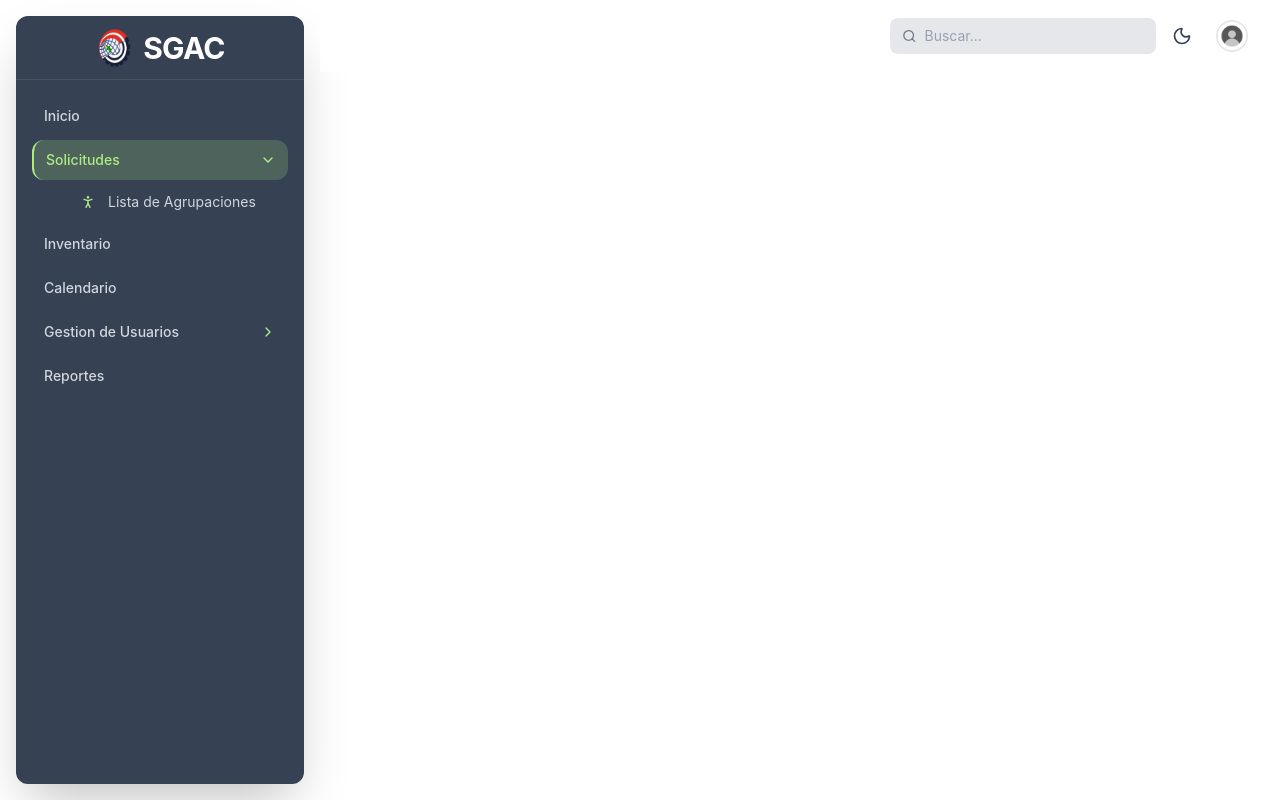
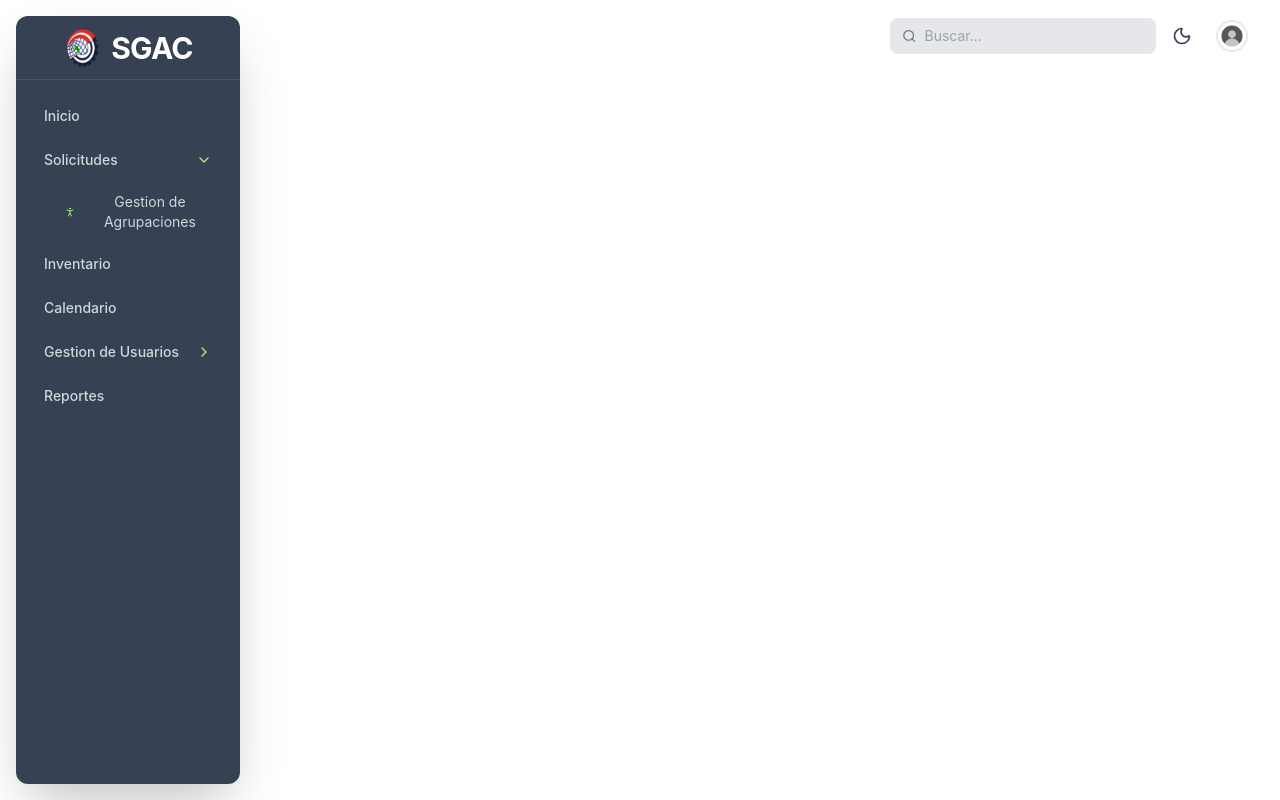
Before and after one commit to paulapgarciazzz/GAC-CTP-Corralillo, a React (Vite) app in the folder frontend/GAC-Frontend/: page /dashboard in a window 1280 px wide. Both pictures are taken after a click on the button "Solicitudes". Built offline with nearby package versions, Linux system fonts and the light colour scheme.

Commit message:
fix: arreglos en el resaltado de las opciones de la sidebar

```diff
--- a/frontend/GAC-Frontend/src/modulos/dashboard/components/Sidebar.jsx
+++ b/frontend/GAC-Frontend/src/modulos/dashboard/components/Sidebar.jsx
@@ -3,26 +3,27 @@ import { useState } from "react"
 import logo from '../../../assets/logo.png'
 import { ChevronDown } from "lucide-react";
 import { ChevronRight } from "lucide-react";
+
 const Sidebar = ({ onCloseDrawer }) =>{
 
     const [links,setLinks] = useState([
 
-        {name: "Inicio", icon: LayoutDashboard, active:true},
-        {name: "Solicitudes", icon: FileUser, active:true,
+        {name: "Inicio", icon: LayoutDashboard, active:false},
+        {name: "Solicitudes", icon: FileUser, active:false,
             children: [
-                {name: "Lista de Agrupaciones", icon: PersonStanding},
+                {name: "Gestion de Agrupaciones", icon: PersonStanding},
             ]
         },
-        {name: "Inventario", icon: ShelvingUnit, active:true},
-        {name: "Calendario", icon: CalendarDays, active:true},
-        {name: "Gestion de Usuarios", icon: UserCog, active:true,
+        {name: "Inventario", icon: ShelvingUnit, active:false},
+        {name: "Calendario", icon: CalendarDays, active:false},
+        {name: "Gestion de Usuarios", icon: UserCog, active:false,
             children: [
                 {name: "Lista de Usuarios", icon: Users},
                 {name: "Agregar Usuario", icon: UserPlus},
                 {name: "Roles y Permisos", icon: Shield},
             ]
         },
-        {name: "Reportes", icon: ClipboardMinus, active:true},
+        {name: "Reportes", icon: ClipboardMinus, active:false},
 
     ]);
     const handleClick = (index) => {
@@ -37,7 +38,7 @@ const Sidebar = ({ onCloseDrawer }) =>{
         }));
     };
     return (
-        <aside className="fixed left-4 top-4 h-[calc(100%-2rem)] bg-gray-700 overflow-hidden rounded-xl shadow-2xl w-72 z-20 lg:mt-0 mt-14 flex flex-col">
+        <aside className="fixed left-4 top-4 h-[calc(100%-2rem)] bg-gray-700 overflow-hidden rounded-xl shadow-2xl w-56 z-20 lg:mt-0 mt-14 flex flex-col">
             <div className="h-16 flex items-center justify-center px-4 border-b border-white/10">
                 <div className="flex items-center gap-2">
                     <img src={logo} alt="Logo" className="w-10 h-10 object-cover rounded-md shrink-0 "/>
@@ -69,7 +70,7 @@ const Sidebar = ({ onCloseDrawer }) =>{
                                 )}
                             </button>
                             {link.children && link.open && (
-                                <ul className="ml-6 mt-1 space-y-1 border-1-2 border-white/10 pl-3">
+                                <ul className="ml-2 mt-1 space-y-1 border-1-2 border-white/10 pl-3">
                                     {link.children.map((child,childIndex)=> (
                                         <li key={childIndex}>
                                             <button onClick={()=>{
```
